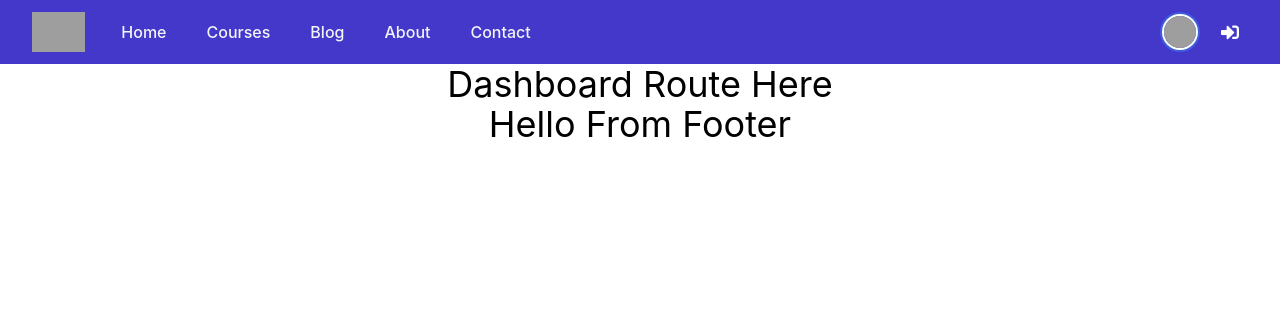
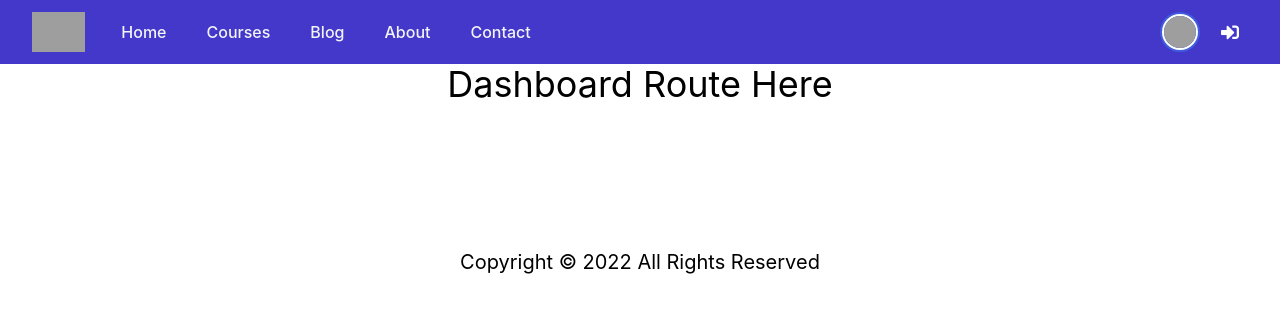
Before and after one commit to Assignments-beginner/edubuddies-client-site, a React (Create React App) app: page /dashboard in a window 1280 px wide. Shown: the top 312 px of the page. Built offline with nearby package versions, Linux system fonts and the light colour scheme; grey boxes are pictures that could not be loaded.

Commit message:
favicon_footer_copyright

```diff
--- a/public/index.html
+++ b/public/index.html
@@ -2,11 +2,12 @@
 <html lang="en">
   <head>
     <meta charset="utf-8" />
-    <link rel="icon" href="https://i.ibb.co/GCj1FDP/Favicon.png" />
+    <!-- <link rel="icon" href="https://i.ibb.co/GCj1FDP/Favicon.png" /> -->
+    <link rel="icon" href="%PUBLIC_URL%/favicon.ico" />
     <meta name="viewport" content="width=device-width, initial-scale=1" />
     <meta name="theme-color" content="#000000" />
     <meta name="description" content="Web site created using create-react-app"/>
-    <link rel="apple-touch-icon" href="https://i.ibb.co/GCj1FDP/Favicon.png"/>
+    <!-- <link rel="apple-touch-icon" href="https://i.ibb.co/GCj1FDP/Favicon.png"/> -->
     <link rel="manifest" href="%PUBLIC_URL%/manifest.json" />
       <!---------- Font Awesome CDN -------------->
       <link rel="stylesheet" href="https://use.fontawesome.com/releases/v5.15.4/css/all.css" integrity="sha384-DyZ88mC6Up2uqS4h/KRgHuoeGwBcD4Ng9SiP4dIRy0EXTlnuz47vAwmeGwVChigm" crossorigin="anonymous">
--- a/src/Components/Shared/Footer/Footer.js
+++ b/src/Components/Shared/Footer/Footer.js
@@ -1,15 +1,15 @@
-import React from 'react';
+import React from "react";
 
 const Footer = () => {
   return (
     <div>
-            <h1 className="text-4xl">Hello From Footer</h1>
       <br />
       <br />
       <br />
       <br />
       <br />
       <br />
+      <h1 className="text-xl mb-4">Copyright © 2022 All Rights Reserved</h1>
     </div>
   );
 };
```
Also changed, not shown: 1 other file (tests, documents, lock files or other folders). Lines whose indentation alone changed are shown as unchanged.
